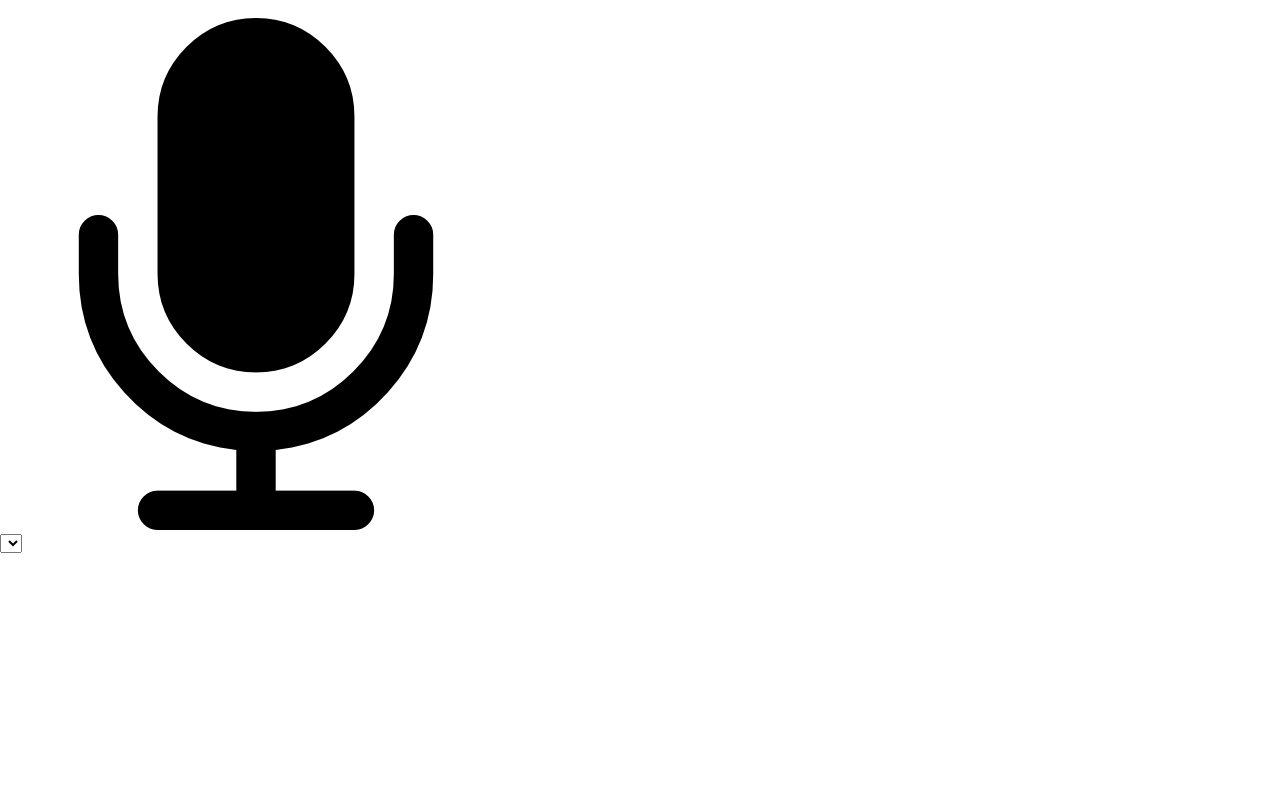
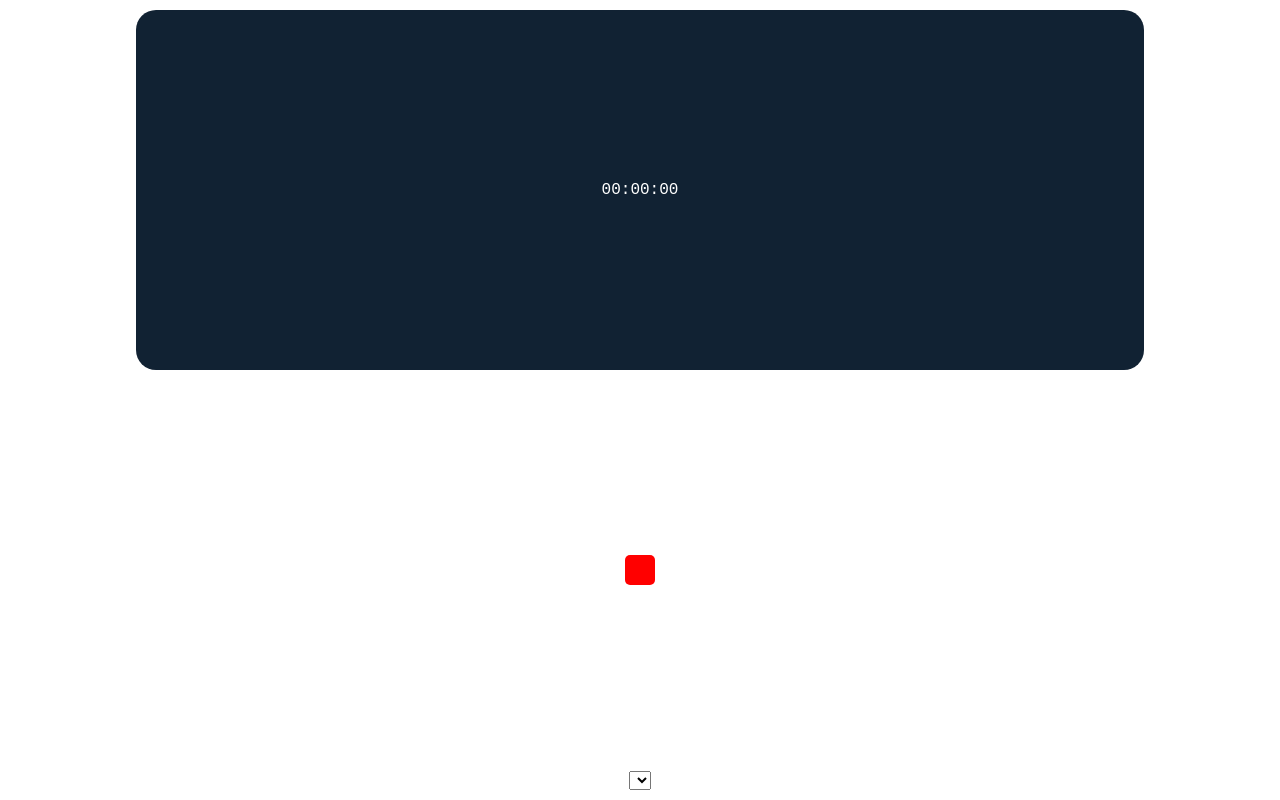
Before and after one commit to MaxOliveiraJr/record-electron, an Electron app: page src/mainWindow/index.html in a window 1280 px wide. Drawn offline with Linux system fonts and the light colour scheme.

Commit message:
feat: criando button mic

```diff
--- a/package.json
+++ b/package.json
@@ -5,7 +5,7 @@
   "main": "main.js",
   "scripts": {
     "start": "electron .",
-    "start_dev": "set NODE_DEV=development&& electron ."
+    "dev": "set NODE_DEV=development&& electron ."
   },
   "author": "",
   "license": "ISC",
--- a/src/mainWindow/index.html
+++ b/src/mainWindow/index.html
@@ -9,7 +9,7 @@
     <title>Recorder</title>
 </head>
 
-<body>
+<body class="preload">
     <div class="container">
         <div class="display-container">
             <div id="display">
@@ -17,9 +17,9 @@
             </div>
         </div>
         <div class="record-container">
-            <div id="record">
-                <img id="mic-icon" src="../../assets/mic.png" alt="mic-icon">
-            </div>
+            <button id="record" class="">
+                <img id="mic-icon" class="" src="../../assets/mic.png" alt="mic-icon">
+            </button>
         </div>
         <div class="group">
             <label for="mic"></label>
--- a/src/mainWindow/script.js
+++ b/src/mainWindow/script.js
@@ -0,0 +1,10 @@
+document.addEventListener('DOMContentLoaded',()=>{
+   setTimeout(()=>{
+       document.querySelector('#record').classList.add('recording')
+       document.querySelector('#mic-icon').classList.add('hide')
+   },2000)
+})
+
+window.onload = ()=>{
+    document.body.classList.remove('preload');
+}
--- a/src/style.css
+++ b/src/style.css
@@ -1,5 +1,88 @@
-body{
+* {
+    box-sizing: border-box;
+}
+
+body {
     margin: 0;
     padding: 0;
     color: white;
+    font-family: Arial, Helvetica, sans-serif;
 }
+
+.container {
+    display: flex;
+    flex-direction: column;
+    justify-content: center;
+    align-items: center;
+    padding: 10px;
+    width: 100vw;
+    height: 100vh;
+}
+
+.display-container {
+    display: flex;
+    justify-content: center;
+    align-items: center;
+    width: 80%;
+    background-color: #123;
+    border-radius: 20px;
+    flex-grow: 1;
+}
+
+#display {
+    font-family: 'Courier New', Courier, monospace;
+}
+
+.record-container    {
+    display: flex;
+    justify-content: center;
+    align-items: center;
+    flex-grow: 1;
+}
+
+#record{
+    position: relative;
+    width: 60px;
+    height: 60px;
+    border-radius: 50%;
+    background-color: transparent;
+    border: 3px solid #fff;
+
+}
+
+#record:focus{
+    outline: none;
+}
+#record::after{
+    position: absolute;
+    transform: translate(-50%,-50%);
+    width: 50px;
+    height: 50px;
+    content: '';
+    border-radius: 50%;
+    background-color: red;
+    transition: all 0.3s;
+
+}
+.recording::after {
+    width: 30px !important;
+    height: 30px !important;
+    border-radius: 5px !important;
+}
+
+.hide{
+    opacity: 0 !important   ;
+}
+
+#mic-icon {
+    position: absolute;
+    transform: translate(-50%, -50%);
+    width: 30px;
+    opacity: 0.3;
+    z-index: 1;
+    transition: all 0.3s;
+}
+
+.preload * {
+    transition: none !important;
+}
```
